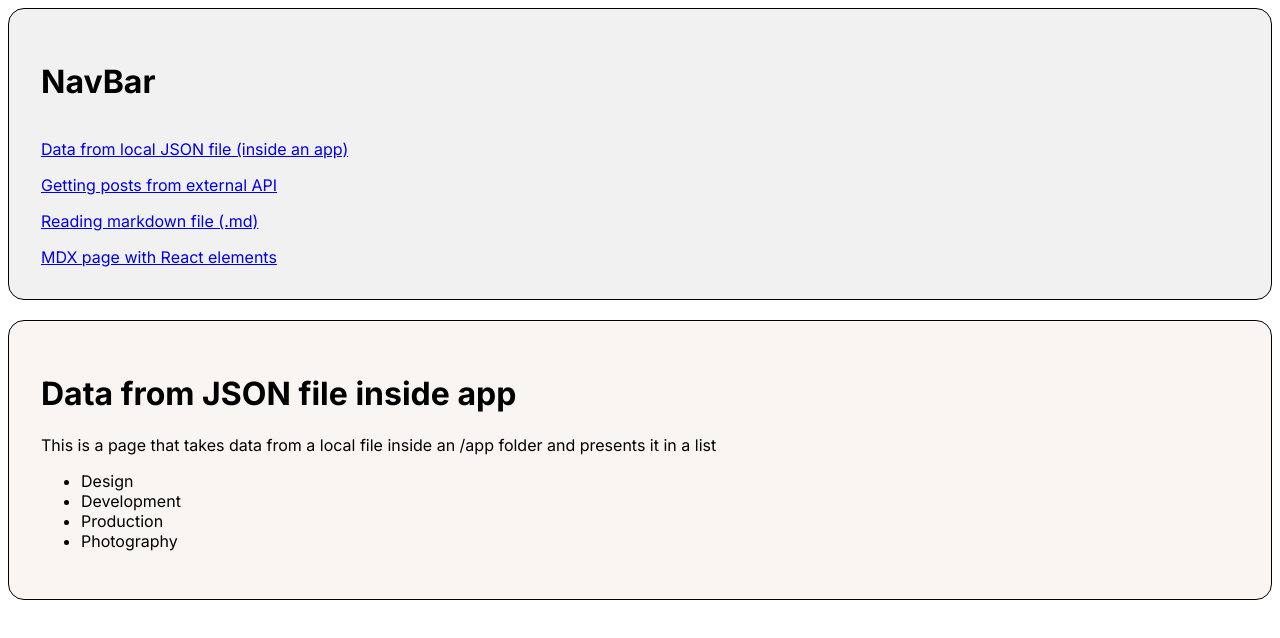
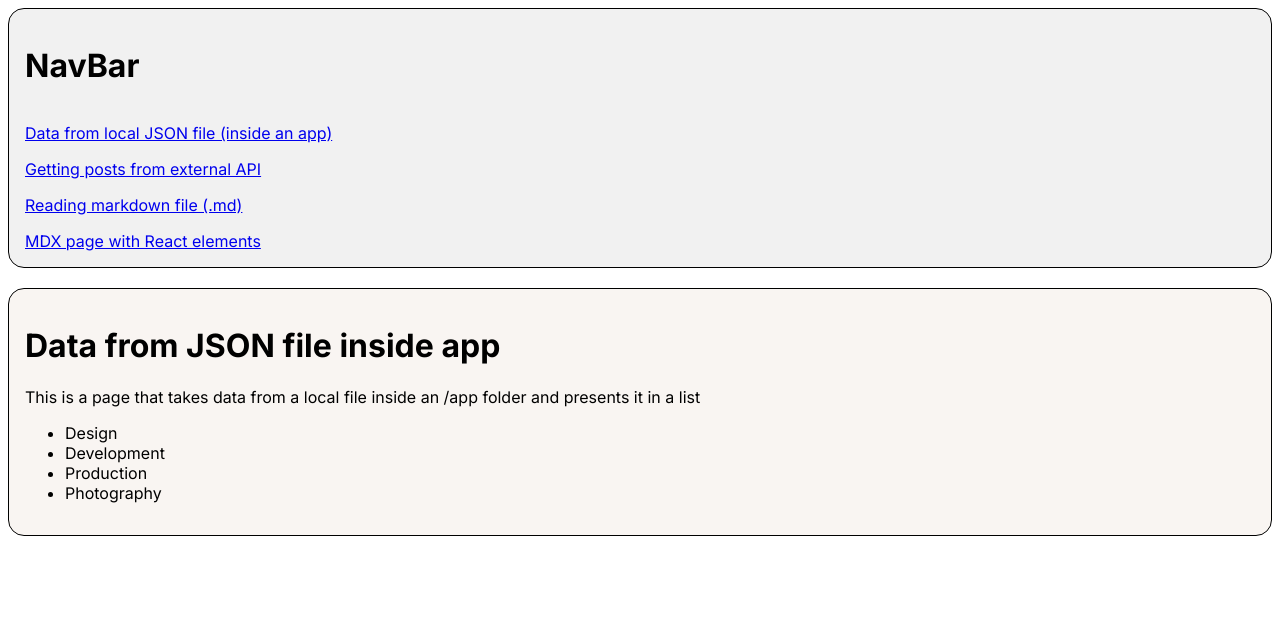
Before and after one commit to tsykin/next-templates, a Next.js app: page / in a window 1280 px wide. Shown: the top 638 px of the page. Built offline with nearby package versions, Linux system fonts and the light colour scheme.

Commit message:
Changed page titles and some styles

```diff
--- a/app/blog/page.js
+++ b/app/blog/page.js
@@ -17,7 +17,7 @@ export default async function Blog() {
   console.log(posts);
   return (
     <div>
-      <h1>Posts</h1>
+      <h1>Posts from external API</h1>
       <p>
         This is a page that presents data taken from
         https://jsonplaceholder.typicode.com/posts in a list
@@ -27,7 +27,6 @@ export default async function Blog() {
           <li key={post.id}>{post.title}</li>
         ))}
       </ul>
-      ;
     </div>
   );
 }
--- a/app/globals.css
+++ b/app/globals.css
@@ -3,14 +3,20 @@
   flex-direction: column;
   background-color: #f1f1f1;
   gap: 1rem;
-  padding: 2rem 2rem;
+  padding: 1rem 1rem;
   border: 1px solid;
   border-radius: 1rem;
 }
 
 .wrapper {
-  padding: 2rem 2rem;
+  padding: 1rem 1rem;
   background-color: #f9f5f2;
   border: 1px solid;
   border-radius: 1rem;
+  overflow-wrap:break-word
 }
+
+body {
+  font-family: Roboto;
+
+}
```
